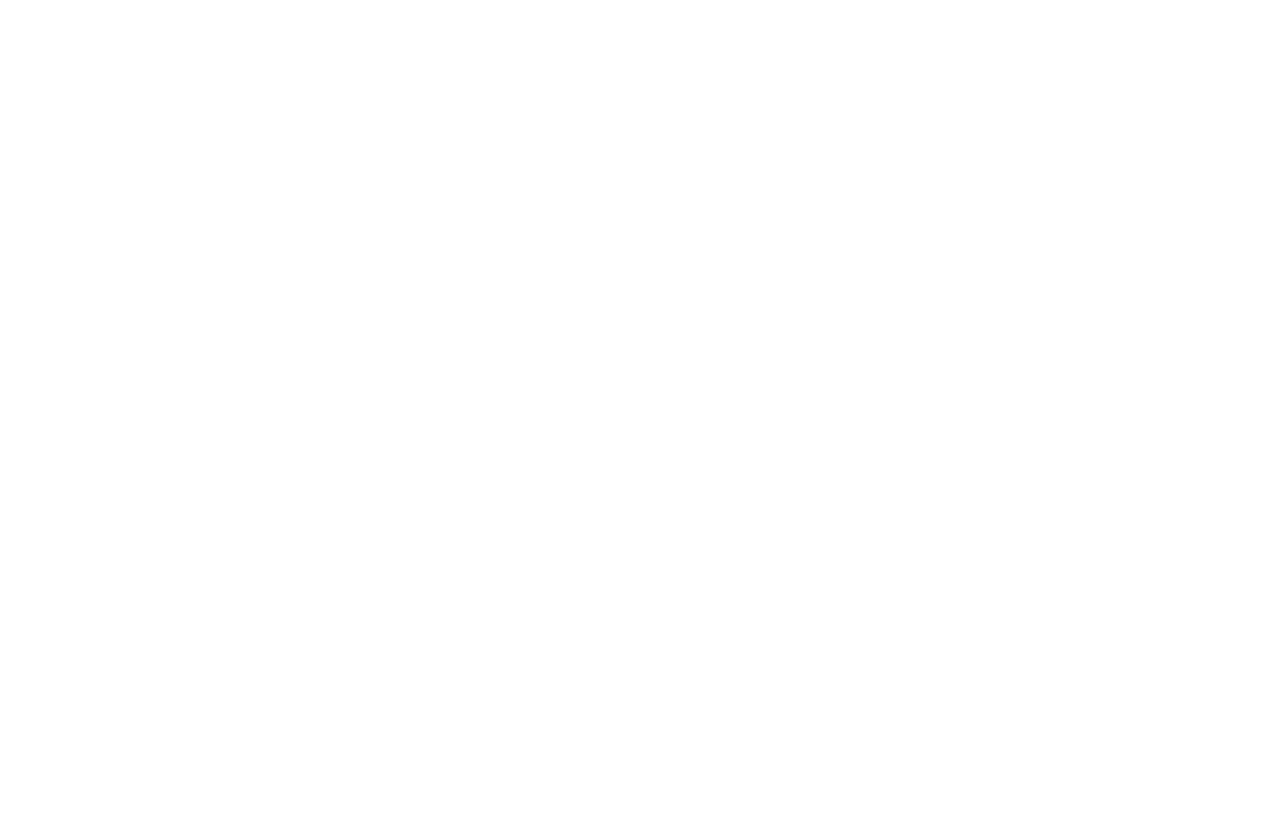
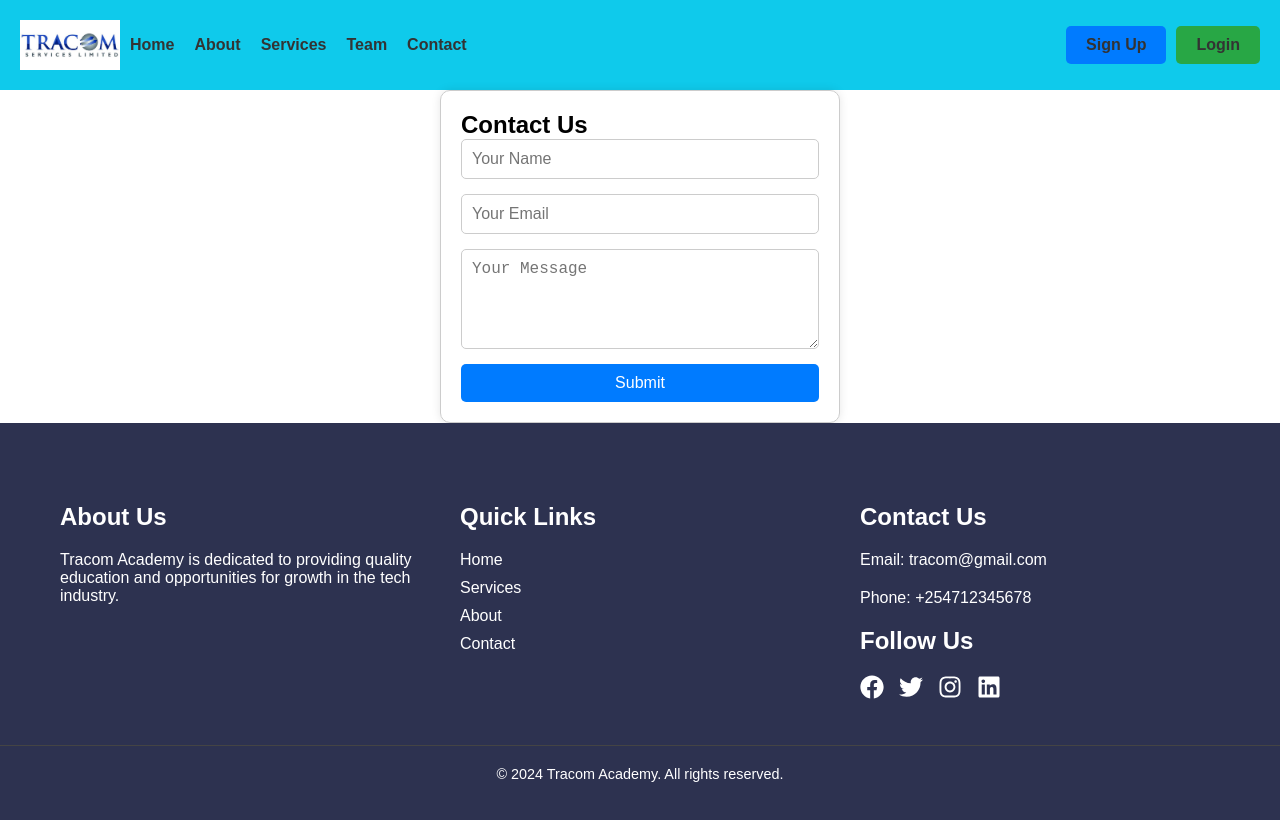
Before and after one commit to kelvinmulonzi/tracom-site, a React (Vite) app: page /contact in a window 1280 px wide. Before the commit this address had no page. Shown: the top 820 px of the page. Built offline with nearby package versions, Linux system fonts and the light colour scheme.

Commit message:
login edits using useref

```diff
--- a/package.json
+++ b/package.json
@@ -12,6 +12,7 @@
   "dependencies": {
     "react": "^18.3.1",
     "react-dom": "^18.3.1",
+    "react-icons": "^5.3.0",
     "react-router-dom": "^6.26.2",
     "styled-components": "^6.1.13"
   },
--- a/src/App.jsx
+++ b/src/App.jsx
@@ -9,22 +9,27 @@
 import Signup from "./components/destructure/Signup.jsx";
 import Layout from "./components/destructure/Layout.jsx";
 import About from "./components/destructure/About.jsx";
+import PrivateRoute from "./protected route/PrivateRoute.jsx";
+import Contact from "./components/destructure/Contact.jsx";
 function App() {
   return (
     <div>
       <Router>
         <Routes>
-          <Route path="/" element={<Layout/>}>
-            <Route index path="/" element={<Body />} />
-            <Route path="/footer" element={<Footer />} />
-            <Route path="/login" element={<Login />} />
-            <Route path="/signup" element={<Signup />} />
-            <Route path="/about" element={<About />} />
+          <Route path="/" element={<Layout />}>
+            <Route index path="/" element={<Body />} /> {/* Public route */}
+            <Route path="/login" element={<Login />} /> {/* Public route */}
+            <Route path="/signup" element={<Signup />} /> {/* Public route */}
+            <Route path="/footer" element={<Footer />} /> {/* Public route */}
+            <Route path="/contact" element={<Contact />} /> {/* Public route */}
+
+            {/* Protected route for /about */}
+            <Route path="/about" element={<PrivateRoute element={<About />} />} />
           </Route>
-
         </Routes>
       </Router>
     </div>
   );
 }
+
 export default App;
--- /dev/null
+++ b/src/components/destructure/Contact.jsx
@@ -0,0 +1,84 @@
+import React, { useState } from 'react';
+
+const Contact = () => {
+    const [formData, setFormData] = useState({
+        name: '',
+        email: '',
+        message: ''
+    });
+
+    const handleChange = (e) => {
+        const { name, value } = e.target;
+        setFormData({
+            ...formData,
+            [name]: value
+        });
+    };
+
+    const handleSubmit = (e) => {
+        e.preventDefault();
+        // Handle form submission logic here
+        console.log('Form submitted:', formData);
+    };
+
+    const formStyle = {
+        display: 'flex',
+        flexDirection: 'column',
+        maxWidth: '400px',
+        margin: '0 auto',
+        padding: '20px',
+        border: '1px solid #ccc',
+        borderRadius: '10px',
+        boxShadow: '0 0 10px rgba(0, 0, 0, 0.1)'
+    };
+
+    const inputStyle = {
+        marginBottom: '15px',
+        padding: '10px',
+        fontSize: '16px',
+        borderRadius: '5px',
+        border: '1px solid #ccc'
+    };
+
+    const buttonStyle = {
+        padding: '10px 20px',
+        fontSize: '16px',
+        color: '#fff',
+        backgroundColor: '#007BFF',
+        border: 'none',
+        borderRadius: '5px',
+        cursor: 'pointer'
+    };
+
+    return (
+        <form style={formStyle} onSubmit={handleSubmit}>
+            <h2>Contact Us</h2>
+            <input
+                type="text"
+                name="name"
+                placeholder="Your Name"
+                value={formData.name}
+                onChange={handleChange}
+                style={inputStyle}
+            />
+            <input
+                type="email"
+                name="email"
+                placeholder="Your Email"
+                value={formData.email}
+                onChange={handleChange}
+                style={inputStyle}
+            />
+            <textarea
+                name="message"
+                placeholder="Your Message"
+                value={formData.message}
+                onChange={handleChange}
+                style={{ ...inputStyle, height: '100px' }}
+            />
+            <button type="submit" style={buttonStyle}>Submit</button>
+        </form>
+    );
+};
+
+export default Contact;
--- a/src/components/destructure/Footer.jsx
+++ b/src/components/destructure/Footer.jsx
@@ -1,4 +1,5 @@
-
+import React from "react";
+import { FaFacebook, FaTwitter, FaInstagram, FaLinkedin } from "react-icons/fa";
 
 const Footer = () => {
   return (
@@ -6,7 +7,10 @@
       <div className="footer-content">
         <div className="footer-section about">
           <h2>About Us</h2>
-          <p>This is Tracom Academy.</p>
+          <p>
+            Tracom Academy is dedicated to providing quality education and
+            opportunities for growth in the tech industry.
+          </p>
         </div>
         <div className="footer-section links">
           <h2>Quick Links</h2>
@@ -22,17 +26,24 @@
           <p>Email: tracom@gmail.com</p>
           <p>Phone: +254712345678</p>
           <h2>Follow Us</h2>
-
-          <ul>
-            <li key="facebook"><a href="https://www.facebook.com/">Facebook</a></li>
-            <li key="twitter"><a href="https://twitter.com">Twitter</a></li>
-            <li key="instagram"><a href="#">Instagram</a></li>
-            <li key="linkedin"><a href="#">LinkedIn</a></li>
-          </ul>
+          <div className="social-links">
+            <a href="https://www.facebook.com/" aria-label="Facebook">
+              <FaFacebook />
+            </a>
+            <a href="https://twitter.com" aria-label="Twitter">
+              <FaTwitter />
+            </a>
+            <a href="https://www.instagram.com" aria-label="Instagram">
+              <FaInstagram />
+            </a>
+            <a href="https://www.linkedin.com" aria-label="LinkedIn">
+              <FaLinkedin />
+            </a>
+          </div>
         </div>
       </div>
       <div className="footer-bottom">
-        <p>&copy; 2024 All rights reserved.</p>
+        <p>&copy; 2024 Tracom Academy. All rights reserved.</p>
       </div>
     </footer>
   );
--- a/src/components/destructure/Form.jsx
+++ b/src/components/destructure/Form.jsx
@@ -1,15 +1,39 @@
 
 import styled from "styled-components";
+import React, { useRef } from "react";
 
 const Form = () => {
+  const emailRef = useRef();
+  const passwordRef = useRef();
+
+  const handleSubmit = (e) => {
+    e.preventDefault();
+
+    // Get email and password values from input fields
+    const email = emailRef.current.value;
+    const password = passwordRef.current.value;
+
+    // Retrieve stored user data from localStorage
+    const storedUser = JSON.parse(localStorage.getItem("user"));
+
+    // Check if the email and password match the stored data
+    if (storedUser && storedUser.email === email && storedUser.password === password) {
+      alert("Login successful!");
+      // Redirect or grant access to protected routes here
+    } else {
+      alert("Invalid credentials. Please try again.");
+    }
+  };
+
   return (
     <StyledWrapper>
       <div className="form-container">
         <div className="container">
           <div className="heading">Sign In</div>
-        <form action="" className="form">
+          <form onSubmit={handleSubmit} className="form">
             <input
               required
+              ref={emailRef} // Attach ref to email input
               className="input"
               type="email"
               name="email"
@@ -18,6 +42,7 @@
             />
             <input
               required
+              ref={passwordRef} // Attach ref to password input
               className="input"
               type="password"
               name="password"
@@ -25,53 +50,15 @@
               placeholder="Password"
             />
             <span className="forgot-password">
-            <a href="#">Forgot Password ?</a>
+              <a href="#">Forgot Password?</a>
             </span>
             <input className="login-button" type="submit" value="Sign In" />
           </form>
-        <div className="social-account-container">
-          <span className="title">Or Sign in with</span>
-          <div className="social-accounts">
-            <button className="social-button google">
-              <svg
-                className="svg"
-                xmlns="http://www.w3.org/2000/svg"
-                height="1em"
-                viewBox="0 0 488 512"
-              >
-                <path d="M488 261.8C488 403.3 391.1 504 248 504 110.8 504 0 393.2 0 256S110.8 8 248 8c66.8 0 123 24.5 166.3 64.9l-67.5 64.9C258.5 52.6 94.3 116.6 94.3 256c0 86.5 69.1 156.6 153.7 156.6 98.2 0 135-70.4 140.8-106.9H248v-85.3h236.1c2.3 12.7 3.9 24.9 3.9 41.4z" />
-              </svg>
-            </button>
-            <button className="social-button apple">
-              <svg
-                className="svg"
-                xmlns="http://www.w3.org/2000/svg"
-                height="1em"
-                viewBox="0 0 384 512"
-              >
-                <path d="M318.7 268.7c-.2-36.7 16.4-64.4 50-84.8-18.8-26.9-47.2-41.7-84.7-44.6-35.5-2.8-74.3 20.7-88.5 20.7-15 0-49.4-19.7-76.4-19.7C63.3 141.2 4 184.8 4 273.5q0 39.3 14.4 81.2c12.8 36.7 59 126.7 107.2 125.2 25.2-.6 43-17.9 75.8-17.9 31.8 0 48.3 17.9 76.4 17.9 48.6-.7 90.4-82.5 102.6-119.3-65.2-30.7-61.7-90-61.7-91.9zm-56.6-164.2c27.3-32.4 24.8-61.9 24-72.5-24.1 1.4-52 16.4-67.9 34.9-17.5 19.8-27.8 44.3-25.6 71.9 26.1 2 49.9-11.4 69.5-34.3z" />
-              </svg>
-            </button>
-            <button className="social-button twitter">
-              <svg
-                className="svg"
-                xmlns="http://www.w3.org/2000/svg"
-                height="1em"
-                viewBox="0 0 512 512"
-              >
-                <path d="M389.2 48h70.6L305.6 224.2 487 464H345L233.7 318.6 106.5 464H35.8L200.7 275.5 26.8 48H172.4L272.9 180.9 389.2 48zM364.4 421.8h39.1L151.1 88h-42L364.4 421.8z" />
-              </svg>
-            </button>
-          </div>
-        </div>
-        <span className="agreement">
-          <a href="#">Learn user licence agreement</a>
-        </span>
         </div>
       </div>
     </StyledWrapper>
   );
-};
+}
 
 const StyledWrapper = styled.div`
   .container {
--- a/src/components/destructure/Signup.jsx
+++ b/src/components/destructure/Signup.jsx
@@ -2,7 +2,7 @@
 import React, { useState } from "react";
 import { Link } from "react-router-dom";
 
-const Form = () => {
+const Signup = () => {
   const [formData, setFormData] = useState({
     firstname: "",
     lastname: "",
@@ -21,17 +21,24 @@
 
   const handleSubmit = (e) => {
     e.preventDefault();
-    localStorage.setItem("formData", JSON.stringify(formData));
 
+    // Check if passwords match
+    if (formData.password !== formData.confirmPassword) {
+      alert("Passwords do not match!");
+      return;
+    }
+
+    // Store form data in localStorage under "user" key
+    localStorage.setItem("user", JSON.stringify(formData));
+    alert("Signup successful!");
   };
 
   return (
     <StyledWrapper>
       <div className="wraper">
-
         <form className="form" onSubmit={handleSubmit}>
-        <p className="title">Register </p>
-        <p className="message">Signup now and get full access to our app. </p>
+          <p className="title">Register</p>
+          <p className="message">Signup now and get full access to our app.</p>
           <div className="flex">
             <label>
               <input
@@ -97,9 +104,10 @@
             />
             <span>Confirm password</span>
           </label>
+
           <button className="submit">Submit</button>
           <p className="signin">
-          Already have an acount ? <Link to="/login">Sign in</Link>
+            Already have an account? <Link to="/login">Sign in</Link>
           </p>
         </form>
       </div>
@@ -251,4 +259,4 @@
   }
 `;
 
-export default Form;
+export default Signup;
--- a/src/index.css
+++ b/src/index.css
@@ -152,12 +152,13 @@
   border-radius: 8px;
   margin-bottom: 10px;
 }
-
 .footer {
-  background-color: #2D3250;
+  background-color: #2d3250;
   color: #fff;
-  padding: 40px 0;
+  padding: 60px 0;
   text-align: left;
+  width: 100%;
+  font-family: 'Arial', sans-serif;
 }
 
 .footer-content {
@@ -176,13 +177,17 @@
 
 .footer-section h2 {
   margin-bottom: 20px;
+  font-size: 1.5em;
 }
 
-.footer-section p,
+.footer-section p {
+  font-size: 1em;
+  margin-bottom: 20px;
+}
+
 .footer-section ul {
-  margin: 0;
+  list-style: none;
   padding: 0;
-  list-style: none;
 }
 
 .footer-section ul li {
@@ -192,14 +197,50 @@
 .footer-section ul li a {
   color: #fff;
   text-decoration: none;
+  transition: color 0.3s ease;
 }
 
 .footer-section ul li a:hover {
-  text-decoration: underline;
+  color: #ff9800;
+}
+
+.social-links {
+  display: flex;
+  gap: 15px;
+  margin-top: 15px;
+}
+
+.social-links a {
+  color: #fff;
+  font-size: 1.5em;
+  transition: transform 0.3s ease, color 0.3s ease;
+}
+
+.social-links a:hover {
+  transform: scale(1.1);
+  color: #ff9800;
 }
 
 .footer-bottom {
   text-align: center;
   padding: 20px 0;
   border-top: 1px solid #444;
+  margin-top: 20px;
+  font-size: 0.9em;
 }
+
+@media (max-width: 768px) {
+  .footer-content {
+    flex-direction: column;
+    align-items: center;
+  }
+
+  .footer-section {
+    text-align: center;
+    padding: 10px;
+  }
+
+  .social-links {
+    justify-content: center;
+  }
+}
--- /dev/null
+++ b/src/protected route/PrivateRoute.jsx
@@ -0,0 +1,11 @@
+import React from "react";
+import { Navigate } from "react-router-dom";
+
+const PrivateRoute = ({ element }) => {
+  // Check if user is logged in (you can change this to context or global state)
+  const storedUser = JSON.parse(localStorage.getItem("user"));
+
+  return storedUser ? element : <Navigate to="/login" />;
+};
+
+export default PrivateRoute;
```
Also changed, not shown: 1 other file (tests, documents, lock files or other folders). Lines whose indentation alone changed are shown as unchanged.
